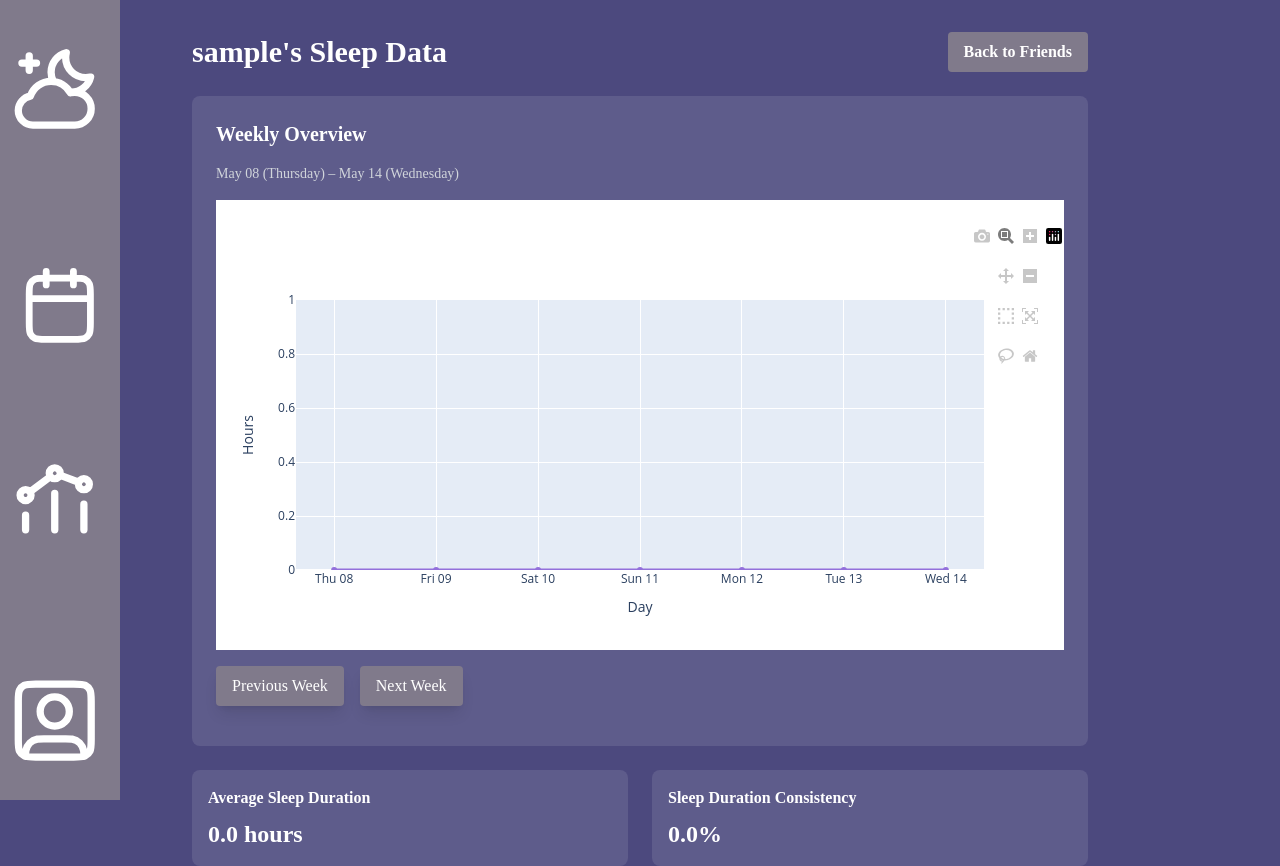
After one commit to chloetychang/CITS3403-Project, a Flask app: page /friend_sleep_data/1 in a window 1280 px wide. The commit adds this page. Run offline with Flask 3, Linux system fonts and the light colour scheme; a user stored in the database is signed in; tables that the repository leaves empty hold one stand-in row (values such as "Sample post"); some libraries are stand-ins or nearby versions; some web fonts are replaced.

Commit message:
Implementing the data sharing feature.
This feature should complete the share feature in it's logical purpose.

Here I've introduced a multitude of new files and features. Firstly, I've decided to go with making another template that will be used in displaying a friend's data, this template is routed through the View Data button on a friend within the friends list.

I've made sure to not implement my javascript inline this time, as I noticed Chloe had cleaned up my mess on my last commit. This javascript builds upon the previously built code to for inputs/actions on share.html that was previously committed. (share.js)

Also some trivial changes to styling (in record.html), as I have been prioritising core features I will now shift some attention to the aesthetic of our website.

Holistically the purpose of this commit is to give function to the "View Data" button (within share.html)

For future changes, I will prioritise aesthetic development to both sleep.html and potentially changing the styling of our line graph view.

```diff
--- /dev/null
+++ b/app/friend_results.py
@@ -0,0 +1,84 @@
+import plotly.graph_objs as go
+from plotly.offline import plot
+from datetime import datetime, timedelta
+from app.models import Entry
+from app import db
+
+def get_friend_weekly_entries(friend_id, week_offset=0):
+    # Calculate date range for the week
+    today = datetime.today().date()
+    start_date = today + timedelta(days=7 * week_offset)
+    end_date = start_date + timedelta(days=6)
+
+    # Query entries for the week
+    entries = Entry.query.filter(
+        Entry.user_id == friend_id,
+        Entry.sleep_datetime >= datetime.combine(start_date, datetime.min.time()),
+        Entry.sleep_datetime <= datetime.combine(end_date, datetime.max.time())
+    ).all()
+
+    # Create a dictionary with dates and sleep durations
+    sleep_dict = {}
+    for i in range(7):
+        day = start_date + timedelta(days=i)
+        sleep_dict[day.strftime('%a %d')] = 0
+
+    for entry in entries:
+        if entry.wake_datetime:
+            date_key = entry.sleep_datetime.strftime('%a %d')
+            duration = (entry.wake_datetime - entry.sleep_datetime).total_seconds() / 3600
+            if date_key in sleep_dict:
+                sleep_dict[date_key] = duration
+
+    return entries, sleep_dict
+
+def generate_friend_sleep_plot(friend_id, week_offset=0):
+    # Get metrics for the week
+    _, sleep_dict = get_friend_weekly_entries(friend_id, week_offset)
+
+    # Plot-ready output
+    x_vals = list(sleep_dict.keys())
+    y_vals = list(sleep_dict.values())
+
+    # Plotly bar chart
+    fig = go.Figure(
+        data=[go.Scatter(x=x_vals, y=y_vals, mode='lines+markers', line=dict(color='mediumpurple', width=3))],
+    )
+    fig.update_layout(
+        yaxis=dict(title='Hours', range=[0, max(y_vals + [0]) + 1]),
+        xaxis=dict(title='Day')
+    )
+    return plot(fig, output_type='div', include_plotlyjs=False)
+
+def generate_friend_sleep_metrics(friend_id, week_offset=0):
+    # Get metrics for the week
+    _, sleep_dict = get_friend_weekly_entries(friend_id, week_offset)
+
+    # Average Sleep Duration
+    total_sleep = sum(sleep_dict.values())
+    days_with_data = sum(1 for hours in sleep_dict.values() if hours > 0)
+    if days_with_data > 0:
+        avg_sleep = total_sleep / days_with_data
+    else:
+        avg_sleep = 0
+
+    # Sleep Consistency
+    sleep_dict_duration_consistency = [v for v in sleep_dict.values() if v > 0]
+    sorted_sleep_dict = sorted(sleep_dict_duration_consistency)
+    n = len(sorted_sleep_dict)
+
+    if n > 0 and n % 2 == 1:
+        median_sleep = sorted_sleep_dict[n // 2]
+    elif n > 0 and n % 2 == 0:
+        median_sleep = (sorted_sleep_dict[n // 2 - 1] + sorted_sleep_dict[n // 2]) / 2
+    else:
+        median_sleep = 0
+
+    # Count how many days fall within +/- 30 minutes of the median
+    counting_sleep_consistency = sum(1 for hours in sleep_dict_duration_consistency if abs(hours - median_sleep) <= 0.5)
+    if counting_sleep_consistency > 0 and n > 0:
+        duration_consistency = (counting_sleep_consistency / n) * 100
+    else:
+        duration_consistency = 0
+
+    return avg_sleep, duration_consistency
--- a/app/routes.py
+++ b/app/routes.py
@@ -9,6 +9,7 @@ from app.models import db, User, Entry, FriendRequest  # Import models from data
 from flask_login import current_user, login_user, logout_user, login_required
 from app.results import generate_sleep_plot, generate_sleep_metrics, generate_mood_metrics
 from app.rem_cycle import rem_cycle, simulate_rem_cycle, generate_rem_plot
+from app.friend_results import generate_friend_sleep_plot, generate_friend_sleep_metrics
 
 @app.route("/")
 def welcome():
@@ -455,3 +456,39 @@ def unfriend(friend_id):
 
     flash("Friend removed successfully", "info")
     return jsonify({'status': 'success', 'message': 'Friend removed successfully'})
+
+@app.route("/friend_sleep_data/<int:friend_id>")
+@login_required
+def friend_sleep_data(friend_id):
+    # Verify this user is a friend
+    friend = User.query.get_or_404(friend_id)
+    if friend not in current_user.friends:
+        flash("You can only view sleep data for your friends.", "error")
+        return redirect(url_for("share"))
+
+    # Get sleep data for the friend (similar to the results route)
+    week_offset = int(request.args.get("week_offset", -1))
+
+    # Don't allow next week if it's in the future
+    today = date.today()
+    requested_start_date = today + timedelta(weeks=week_offset)
+    if requested_start_date > today:
+        week_offset = 0
+
+    start_date = date.today() + timedelta(weeks=week_offset)
+    end_date = start_date + timedelta(days=6)
+    week_range = f"{start_date.strftime('%b %d (%A)')} – {end_date.strftime('%b %d (%A)')}"
+
+    # Generate friend's sleep plot
+    sleep_plot_div = generate_friend_sleep_plot(friend_id, week_offset)
+    avg_sleep, duration_consistency = generate_friend_sleep_metrics(friend_id, week_offset)
+
+    return render_template(
+        "friend_sleep_data.html",
+        friend=friend,
+        week_offset=week_offset,
+        week_range=week_range,
+        plot_div=sleep_plot_div,
+        average_sleep=avg_sleep,
+        duration_consistency_percentage=duration_consistency
+    )
--- a/app/static/js/share.js
+++ b/app/static/js/share.js
@@ -5,8 +5,8 @@ function getCSRFToken() {
 
 function viewFriendData(friendId) {
     console.log("Viewing friend:", friendId);
-    // Implement functionality to display friend's sleep data
-    // This will be implemented later
+    // Implement functionality to display friend's sleep data (fulfilled)
+    window.location.href = `/friend_sleep_data/${friendId}`;
 }
 
 function handleRequest(requestId, action) {
--- /dev/null
+++ b/app/templates/friend_sleep_data.html
@@ -0,0 +1,58 @@
+{% extends "base.html" %}
+
+{% block title %}Friend's Sleep Data{% endblock %}
+
+{% block content %}
+<script src="https://cdn.plot.ly/plotly-latest.min.js"></script>
+<div class="max-w-4xl mx-auto">
+    <div class="flex justify-between items-center mb-6">
+        <h1 class="text-3xl font-bold mt-8">{{ friend.username }}'s Sleep Data</h1>
+        <a href="{{ url_for('share') }}" class="bg-secondary text-white font-bold py-2 px-4 rounded hover:bg-opacity-90 transition duration-200 mt-8">
+            Back to Friends
+        </a>
+    </div>
+
+    <!-- Weekly Overview -->
+    <div class="bg-white bg-opacity-10 p-6 rounded-lg mb-6">
+        <h2 class="text-xl font-bold mb-4">Weekly Overview</h2>
+        <p class="text-sm text-gray-300 mb-4">{{ week_range }}</p>
+
+        <div class="overflow-x-auto">
+            <div class="min-h-[400px]">{{ plot_div | safe }}</div>
+        </div>
+
+        <div class="flex gap-4 mb-4">
+            <a href="{{ url_for('friend_sleep_data', friend_id=friend.user_id, week_offset=week_offset - 1) }}">
+                <button class="bg-secondary mt-4 px-4 py-2 rounded hover:bg-opacity-90 transition duration-200 shadow-lg">
+                    Previous Week
+                </button>
+            </a>
+
+            {% if -week_offset > 0 %}
+            <a href="{{ url_for('friend_sleep_data', friend_id=friend.user_id, week_offset=week_offset + 1) }}">
+                <button class="bg-secondary mt-4 px-4 py-2 rounded hover:bg-opacity-90 transition duration-200 shadow-lg">
+                    Next Week
+                </button>
+            </a>
+            {% endif %}
+        </div>
+    </div>
+
+    <!-- Sleep Statistics Section -->
+    <div class="grid grid-cols-1 md:grid-cols-2 gap-6">
+        <!-- Average Sleep Duration Box -->
+        <div class="bg-white bg-opacity-10 p-4 rounded-lg">
+            <h3 class="font-bold mb-2">Average Sleep Duration</h3>
+            <p class="text-2xl font-bold">{{ "%.1f"|format(average_sleep) }} hours</p>
+        </div>
+
+        <!-- Sleep Consistency Box -->
+        <div class="bg-white bg-opacity-10 p-4 rounded-lg">
+            <h3 class="font-bold mb-2">Sleep Duration Consistency</h3>
+            <p class="text-2xl font-bold">
+                {{ "%.1f"|format(duration_consistency_percentage) }}%
+            </p>
+        </div>
+    </div>
+</div>
+{% endblock %}
--- a/app/templates/record.html
+++ b/app/templates/record.html
@@ -5,9 +5,9 @@
 {% block content %}
 <div class="max-w-4xl mx-auto">
     <div class="flex justify-between items-center mb-6">
-        <h1 class="text-3xl font-bold">Sleep Records</h1>
+        <h1 class="text-3xl font-bold mt-8">Sleep Records</h1>
         <!-- Date Search Form -->
-        <form method="GET" action="{{ url_for('record') }}" class="flex items-center">
+        <form method="GET" action="{{ url_for('record') }}" class="flex items-center mt-8">
             {% if form %}
             {{ form.csrf_token }}
             {% endif %}
@@ -19,7 +19,7 @@
         </form>
     </div>
     <!-- Calendar -->
-    <div class="bg-white bg-opacity-10 p-6 rounded-lg">
+    <div class="bg-white bg-opacity-10 p-6 rounded-lg mt-8">
         <div class="mb-6">
 
             <!-- Navigation -->
```
Also changed, not shown: app/app.db.
